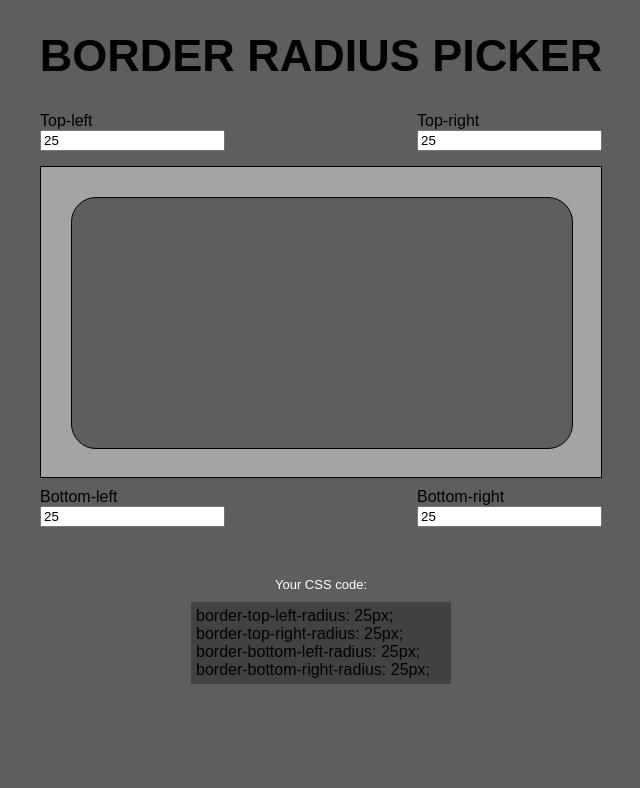
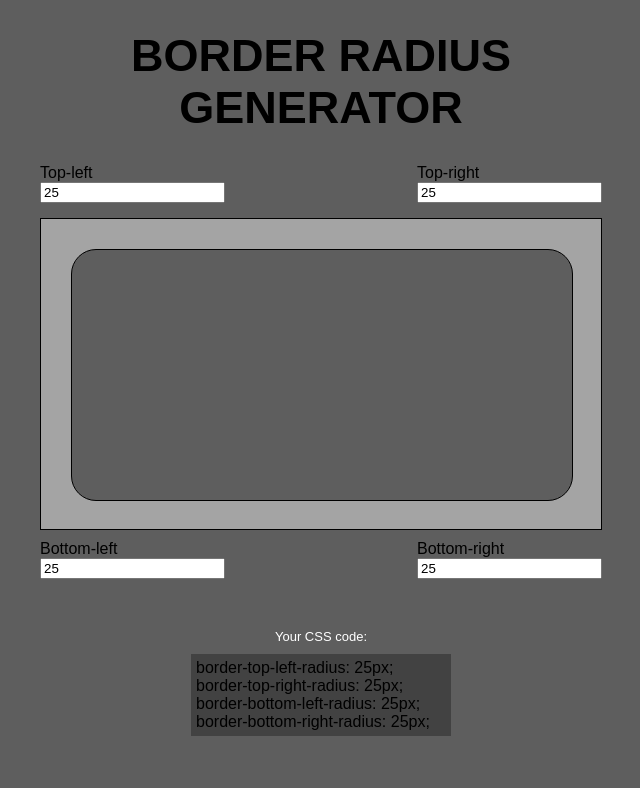
Before and after one commit to RenanPamplona/Border-Radius-Generator, a plain HTML site: page index.html in a window 1280 px wide. Shown: the whole page, without its empty margins (319-959 px from the left). Drawn offline with Linux system fonts and the light colour scheme.

Commit message:
Fixes and README.md

```diff
--- a/index.html
+++ b/index.html
@@ -12,7 +12,7 @@
 
 <body>
    <div class="main-container">
-      <h1 class="title">BORDER RADIUS PICKER</h1>
+      <h1 class="title">BORDER RADIUS GENERATOR</h1>
 
       <div class="picker">
          <div class="top-inputs">
```
Also changed, not shown: 1 other file.
